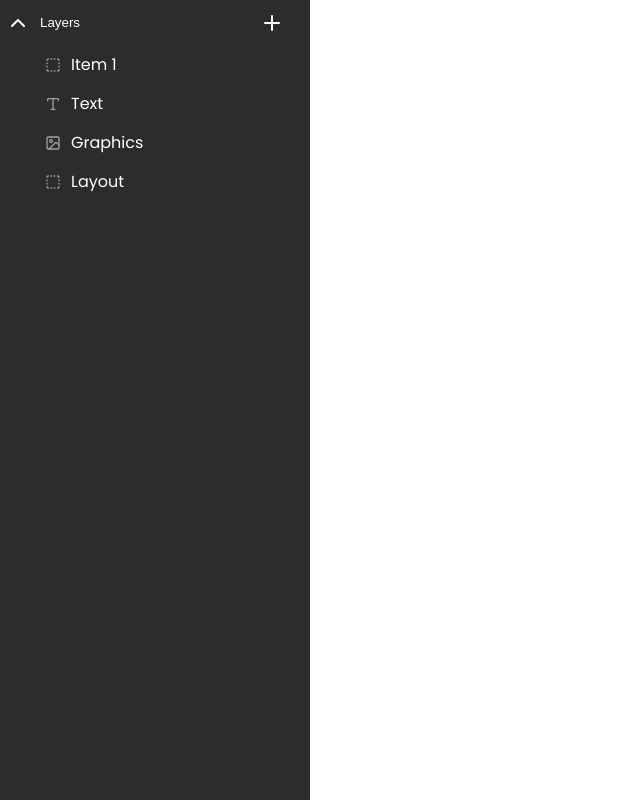
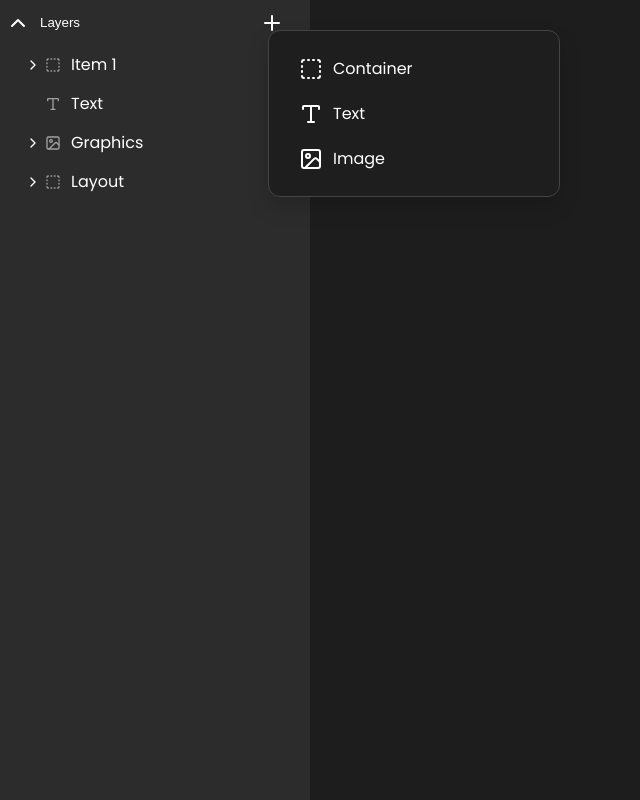
Before and after one commit to AlexOliveiraaDev/nested-menu-reactjs, a React (Vite) app: page / in a window 1280 px wide. Shown: the whole page, without its empty margins (0-640 px from the left). Built offline with nearby package versions, Linux system fonts and the light colour scheme.

Commit message:
feat(UI):Added dropdown to add new elements

```diff
--- a/src/App.css
+++ b/src/App.css
@@ -2,12 +2,20 @@
 
 :root {
   --bg-color: #2c2c2c;
-  --bg-color-overlay: #373737;
+  --bg-color-overlay: #383838;
+  --border-color: #444444;
   --text-color: white;
   --bg-color-active: #606060;
+  --bg-item-color-selected: #0c8ce9;
+  --item-icon-color: #a1a1a1;
+  --dropdown-background-color: #1e1e1e;
+  --dropdown-background-item-hover: #0c8ce9;
+
   --font-size-items: 1rem;
   --item-icon-size: 1em;
-  --item-icon-color: #a1a1a1;
+  --border-radius: 12px;
+  --border-radius-item: 6px;
+
 }
 s * {
   font-family: "Poppins", serif;
@@ -17,6 +25,7 @@ body {
   margin: 0px;
   padding: 0px;
   font-family: "Poppins", sans-serif;
+  background-color: #1d1d1d;
 }
 
 .main {
--- a/src/components/nested-menu/NestedMenu.css
+++ b/src/components/nested-menu/NestedMenu.css
@@ -2,13 +2,23 @@
   width: 300px;
   height: 100%;
   display: flex;
+  position: relative;
   flex-direction: column;
   justify-content: start;
   background-color: var(--bg-color);
   padding-right: 10px;
+
 }
 
 .main-items-div {
   flex-direction: column;
   gap: 10px;
 }
+
+.add-dropdown{
+z-index: 2;
+position: absolute;
+right: -250px;
+top: 30px;
+
+}
--- a/src/components/nested-menu/NestedMenu.jsx
+++ b/src/components/nested-menu/NestedMenu.jsx
@@ -2,11 +2,48 @@ import React from "react";
 import { useState } from "react";
 import "./NestedMenu.css";
 import NestedMenuHeader from "./nestedmenu-header/NestedMenuHeader";
-import NestedMenuItem from "./nestedmenu-Item/NestedMenuItem";
 import NestedMenuList from "./nestedmenu-list/NestedMenuList";
+import NestedMenuDropdown from "./nestedmenu-dropdown/NestedMenuDropdown";
 
 const NestedMenu = ({ items }) => {
   const [headerState, setVisible] = useState(true);
+  const [data, setData] = useState(items);
+
+  const handleClickDropdown = (e) => {
+    switch (e) {
+      case 0:
+        addItem({name: "New Container", icon: "SquareDashed"});
+        break;
+      case 1:
+        addItem({name: "New Text", icon: "Type"});
+        break;
+      case 2:
+        addItem({name: "New Image", icon: "Image"});
+        break;
+      default:
+        break;
+    }
+  }
+
+  const addItem = ({name, icon}) => {
+    const updateData = [...data];
+    updateData.push({
+      name: name,
+      icon: icon,
+      children: [],
+    })
+    setData(updateData);
+  }
+
+  const addItemChild = ({name, icon, index}) => {
+    const updateData = [...data];
+    updateData[index].children.push({
+      name: "New Item",
+      icon: icon,
+      children: [],
+    })
+    setData(updateData);
+  }
 
   // Recieve a callback from NestedMenuHeader
   const handleHeaderClick = () => {
@@ -15,12 +52,14 @@ const NestedMenu = ({ items }) => {
 
   return (
     <div className="main-div">
-      <NestedMenuHeader onHeaderClick={handleHeaderClick} />
+      <div className="add-dropdown"><NestedMenuDropdown onClick={handleClickDropdown}/></div>
+
+      <NestedMenuHeader onHeaderClick={(e) => handleHeaderClick(e)} />
       <div
         className="main-items-div"
         style={{ display: headerState ? "flex" : "none" }}
       >
-        {<NestedMenuList items={items} />}
+        {<NestedMenuList items={data} />}
       </div>
     </div>
   );
--- a/src/components/nested-menu/nestedmenu-Item/NestedMenuItem.css
+++ b/src/components/nested-menu/nestedmenu-Item/NestedMenuItem.css
@@ -38,8 +38,8 @@
   height: var(--item-icon-size);
 }
 
-.menu-item-row:hover .menu-item-arrow {
-  display: block;
+.main-div:hover .menu-item-arrow {
+    display: block;
 }
 .menu-item-row:hover {
   background-color: var(--bg-color-active);
--- a/src/components/nested-menu/nestedmenu-Item/NestedMenuItem.jsx
+++ b/src/components/nested-menu/nestedmenu-Item/NestedMenuItem.jsx
@@ -37,6 +37,7 @@ const NestedMenuItem = ({ name, icon, children }) => {
         <div className="menu-item-gap"></div>
         {setIcon(icon)}
         <span>{name}</span>
+        {/*The StopPropagation prevents item-row from being clicked */}
         <div onClick={(e) => e.stopPropagation()}>
           <Trash2 className="menu-item-icon menu-item-delete" />
         </div>
--- /dev/null
+++ b/src/components/nested-menu/nestedmenu-dropdown/NestedMenuDropdown.css
@@ -0,0 +1,27 @@
+.main-dropdown-div{
+    display: flex;
+    flex-direction: column;
+    gap: 10px;
+    padding: 20px;
+    background-color: var(--dropdown-background-color);
+    color: var(--text-color);
+    border-radius: var(--border-radius);
+    width: 250px;
+    border-color: var(--border-color);
+    border-style: solid;
+    border-width: 1px;
+    filter: drop-shadow(0px 10px 10px rgba(0, 0, 0, 0.15));
+}
+
+.dropdown-row{
+    display: flex;
+    flex-direction: row;
+    align-items: center;
+    gap: 10px;
+    padding: 5px 10px 5px 10px;
+    border-radius: var(--border-radius-item);
+}
+
+.dropdown-row:hover{
+    background-color: var(--dropdown-background-item-hover);
+}
--- /dev/null
+++ b/src/components/nested-menu/nestedmenu-dropdown/NestedMenuDropdown.jsx
@@ -0,0 +1,32 @@
+import React from 'react';
+import {
+    SquareDashed,
+    Type,
+    Image,
+  } from "lucide-react";
+  import "./NestedMenuDropdown.css";
+
+
+
+const NestedMenuDropdown = ({ onClick }) => {
+    return (
+        <div className="main-dropdown-div">
+            <div className="dropdown-row" onClick={() => onClick(0)}>
+            <SquareDashed/>
+            <span>Container</span>
+            </div>
+
+            <div className="dropdown-row" onClick={() => onClick(1)}>
+            <Type/>
+            <span>Text</span>
+            </div>
+
+            <div className="dropdown-row" onClick={() => onClick(2)}>
+            <Image/>
+            <span>Image</span>
+            </div>
+        </div>
+    );
+};
+
+export default NestedMenuDropdown;
```
